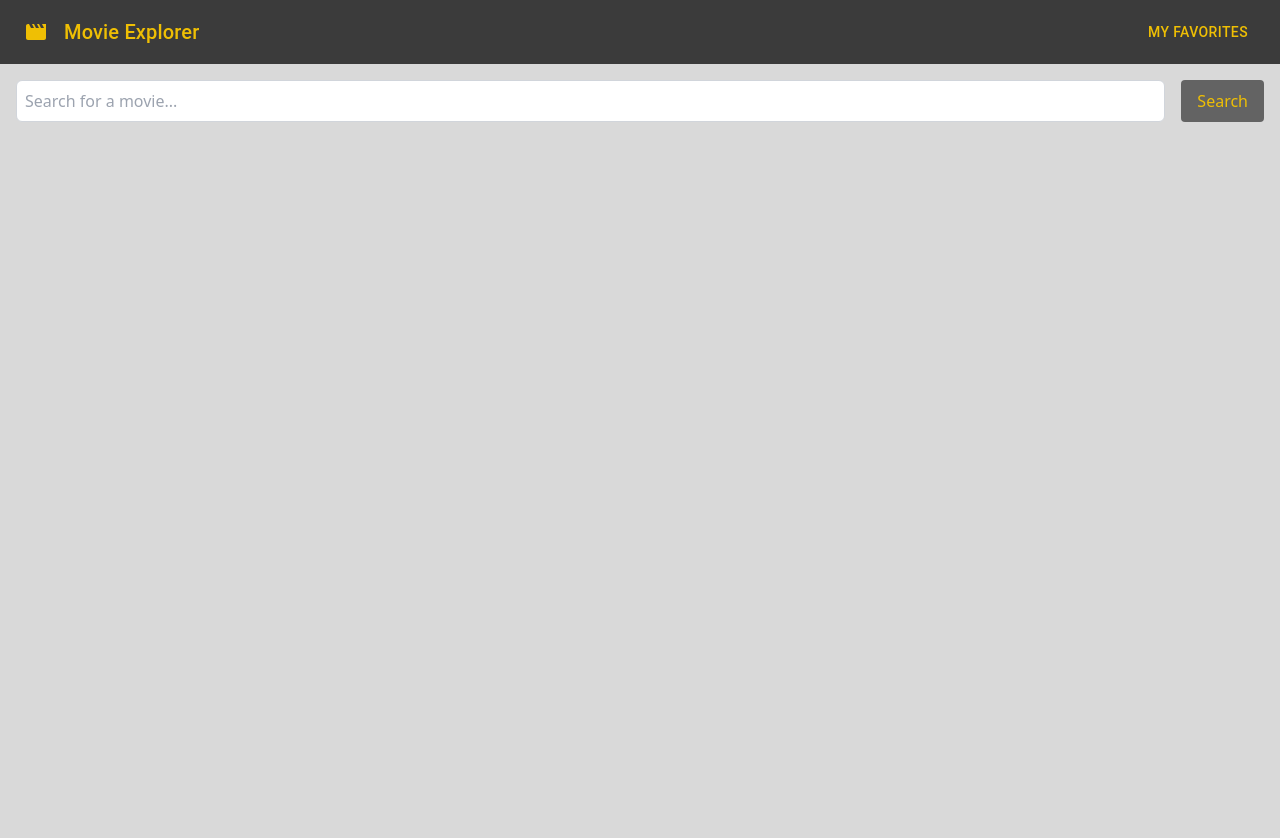
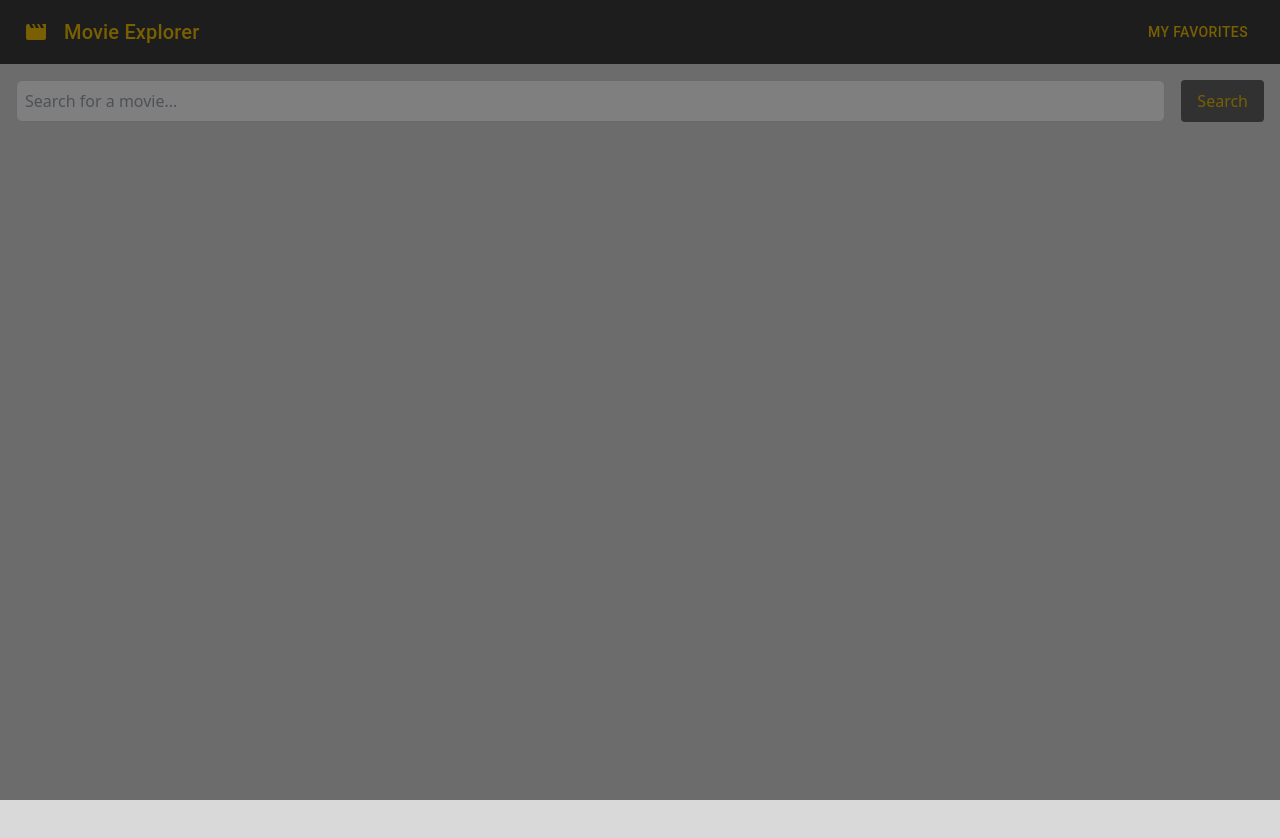
Before and after one commit to MauDavalos10/movie-explorer, a React (Create React App) app: page / in a window 1280 px wide. Both pictures are taken after a click on the button "MY FAVORITES". Shown: the top 838 px of the page. Built offline with nearby package versions, Linux system fonts and the light colour scheme.

Commit message:
Modal Favorite Movies Baseline

```diff
--- a/package.json
+++ b/package.json
@@ -23,6 +23,7 @@
     "react-redux": "^9.1.2",
     "react-scripts": "5.0.1",
     "redux-mock-store": "^1.5.4",
+    "swiper": "^11.1.14",
     "typescript": "^4.9.5",
     "web-vitals": "^2.1.4"
   },
--- a/src/components/Header.tsx
+++ b/src/components/Header.tsx
@@ -1,8 +1,17 @@
 import React from "react";
-import { Box, Toolbar, AppBar, Typography, Button } from "@mui/material";
+import { Box, Toolbar, AppBar, Typography, Button, Modal } from "@mui/material";
 import MovieIcon from "@mui/icons-material/Movie";
+import { Swiper, SwiperSlide } from "swiper/react";
+import { useSelector } from "react-redux";
+import { RootState } from "../redux/store";
+import MovieCard from "./MovieCard";
 
 const Header = () => {
+  const [open, setOpen] = React.useState(false);
+  const handleOpen = () => setOpen(true);
+  const handleClose = () => setOpen(false);
+  const favorites = useSelector((state: RootState) => state.favoriteMovie);
+
   return (
     <Box className="grow">
       <AppBar position="static">
@@ -16,9 +25,27 @@ const Header = () => {
           >
             Movie Explorer
           </Typography>
-          <Button sx={{ color: "#efbf04" }}>My favorites</Button>
+          <Button onClick={handleOpen} sx={{ color: "#efbf04" }}>
+            My favorites
+          </Button>
         </Toolbar>
       </AppBar>
+      <Modal
+        open={open}
+        onClose={handleClose}
+        aria-labelledby="modal-modal-title"
+        aria-describedby="modal-modal-description"
+      >
+        <div className="flex bg-pink-400">
+          <Swiper>
+            {favorites.map((favoriteMovie) => (
+              <SwiperSlide className="bg-blue-300" key={favoriteMovie.imdbID}>
+                <MovieCard movie={favoriteMovie} />
+              </SwiperSlide>
+            ))}
+          </Swiper>
+        </div>
+      </Modal>
     </Box>
   );
 };
--- a/src/components/MovieCard.tsx
+++ b/src/components/MovieCard.tsx
@@ -21,8 +21,6 @@ const MovieCard: React.FC<MovieCardProps> = ({ movie }) => {
   const handleFavorites = (movie: Movie) => {
     dispatch(toggleFavoriteMovie(movie));
   };
-
-  console.log("fav->", favorites);
 
   return (
     <div className="group max-w-[300px] bg-white rounded-xl shadow-lg overflow-hidden transition-all duration-300 hover:shadow-2xl relative">
```
Also changed, not shown: 1 other file (tests, documents, lock files or other folders).
